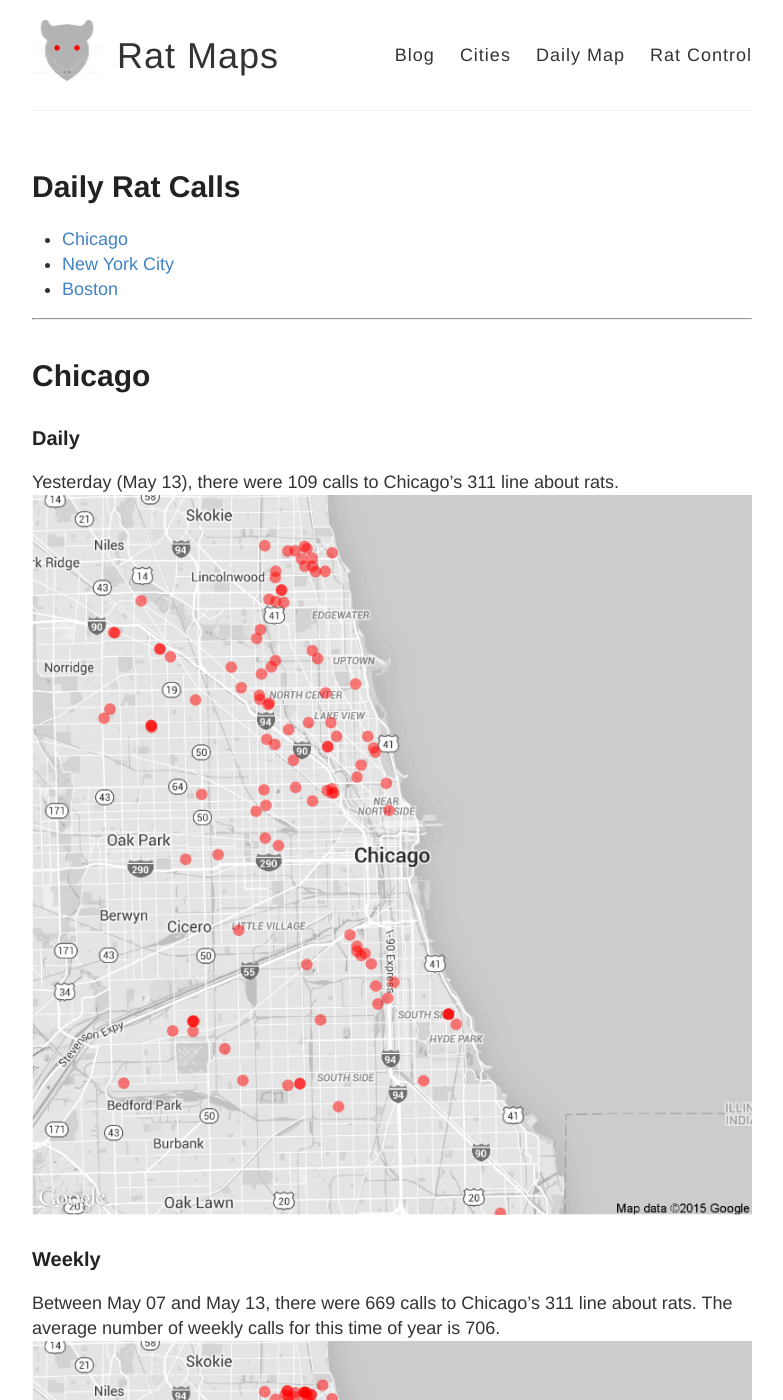
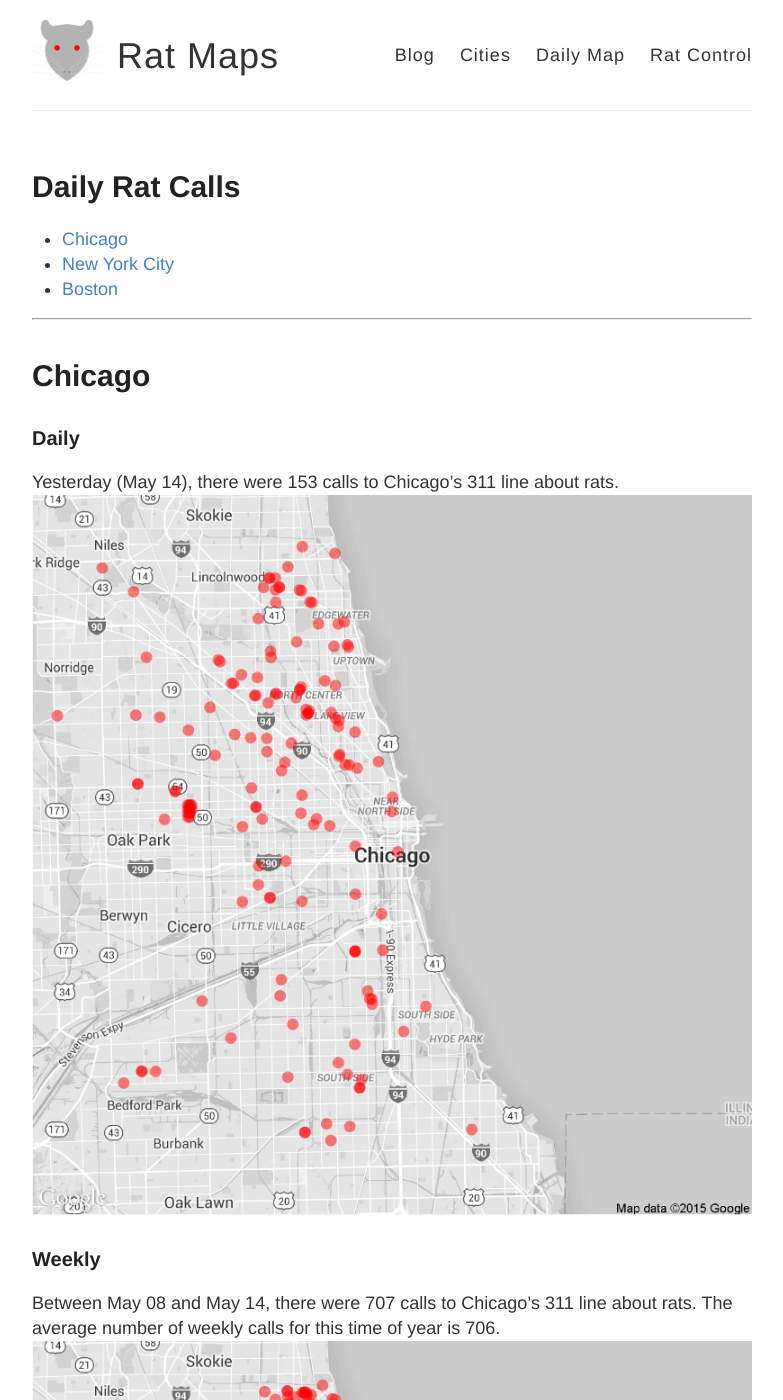
Before and after one commit to DanielHadley/ratmaps, a Jekyll site: the page built from daily.md, in a window 1280 px wide and 1400 px high. Shown: the whole window, without its empty margins (248-1031 px from the left). Built offline with Jekyll 4.4.1, drawn with Linux system fonts in a browser that asks for light colours; comment, search, counter and statistics services are not loaded; some of the changed text lies outside the part shown.

Commit message:
Daily Maps

```diff
--- a/daily.md
+++ b/daily.md
@@ -15,22 +15,22 @@
 
 ### Daily
 
-Yesterday (May 13), there were 109 calls to Chicago's 311 line about rats.
+Yesterday (May 14), there were 153 calls to Chicago's 311 line about rats.
 ![Chicago rat calls to 311 weekly map]({{ site.cityimages }}/daily/Chicago_Rat_Map_Daily.png)
 
 ### Weekly
-Between May 07 and May 13, there were 669 calls to Chicago's 311 line about rats. The average number of weekly calls for this time of year is 706.
+Between May 08 and May 14, there were 707 calls to Chicago's 311 line about rats. The average number of weekly calls for this time of year is 706.
 ![Chicago rat calls to 311 weekly map]({{ site.cityimages }}/daily/Chicago_Rat_Map_Weekly.png)
 ***
 # New York City <a id="nyc"><a>
 
 ### Daily
 
-Yesterday (May 13), there were 0 calls to New York City's 311 line about rats.
+Yesterday (May 14), there were 0 calls to New York City's 311 line about rats.
 ![NYC rat calls to 311 weekly map]({{ site.cityimages }}/daily/NYC_Rat_Map_Daily.png)
 
 ### Weekly
-Between May 07 and May 13, there were 0 calls to New York City's 311 line about rats. The average number of weekly calls for this time of year is 259.
+Between May 08 and May 14, there were 0 calls to New York City's 311 line about rats. The average number of weekly calls for this time of year is 259.
 ![NYC rat calls to 311 weekly map]({{ site.cityimages }}/daily/NYC_Rat_Map_Weekly.png)
 
 Each red dot represents one call about a rat seen in that location. The dots are transparent, so multiple calls from one location will be seen as a solid dot. The usual caveats apply: more calls do not necessarily mean that there are more rats in that location than other parts of the city. A cluster of dots could indicate that one resident is unusually vocal about rodents in his or her neighborhood. Also, more densely populated neighborhoods tend to make more calls to 311.
```
Also changed, not shown: images/pages/daily/Chicago_Rat_Map_Daily.png, images/pages/daily/Chicago_Rat_Map_Weekly.png, images/pages/daily/NYC_Rat_Map_Daily.png, images/pages/daily/NYC_Rat_Map_Weekly.png.
